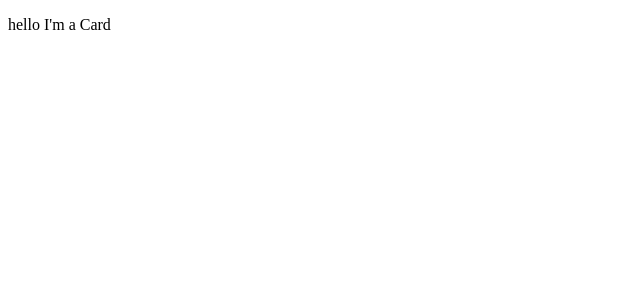
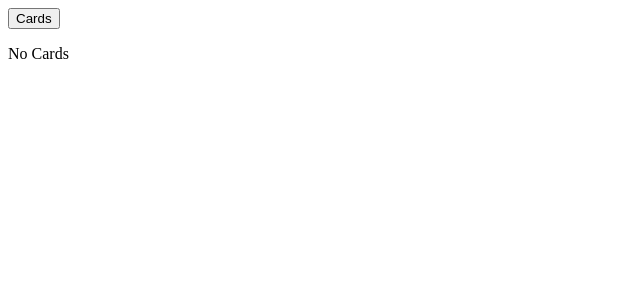
Before and after one commit to AlexLewis10/learn-to-hook, a React (Create React App) app: page / in a window 1280 px wide. Shown: the top 300 px of the page, without its empty margins (0-640 px from the left). Built offline with nearby package versions, Linux system fonts and the light colour scheme.

Commit message:
Access API and pass through props to card

```diff
--- a/package.json
+++ b/package.json
@@ -6,6 +6,7 @@
     "@testing-library/jest-dom": "^4.2.4",
     "@testing-library/react": "^9.5.0",
     "@testing-library/user-event": "^7.2.1",
+    "axios": "^0.19.2",
     "react": "^16.13.1",
     "react-dom": "^16.13.1",
     "react-scripts": "3.4.1"
--- a/src/components/card.js
+++ b/src/components/card.js
@@ -1,12 +1,12 @@
-import React, { useState } from 'react'
+import React from 'react'
 
-const Card = (props) => {
-  const [hello, setHello] = useState(props)
+const Card = ( {card} ) => {
+
 
 
   return (
     <div>
-      <p>{props.hello} I'm a Card</p>
+      <p>{card}</p>
     </div>
   )
 }
--- a/src/components/cards.js
+++ b/src/components/cards.js
@@ -1,12 +1,25 @@
-import React from 'react'
+import React, { useState } from 'react'
 import Card from './card'
+import Axios from 'axios'
 
 const Cards = () => {
+  const [cards, setCards] = useState(null)
 
+  const deck = () => {
+    Axios.get(`https://deckofcardsapi.com/api/deck/8bb01is0rz7z/draw/?count=2`)
+    .then(response => {
+      const result = response.data.cards
+      setCards(result)
+    })
+    .catch(error => {
+      return error
+    })
+  }
 
   return (
     <div>
-      <Card hello={'hello'} />
+      <button onClick={deck}>Cards</button>
+      {cards ? cards.map((card) => { return <Card card={card.value}/> }) : <p>No Cards</p>}
     </div>
   )
 }
```
Also changed, not shown: 1 other file (tests, documents, lock files or other folders).
